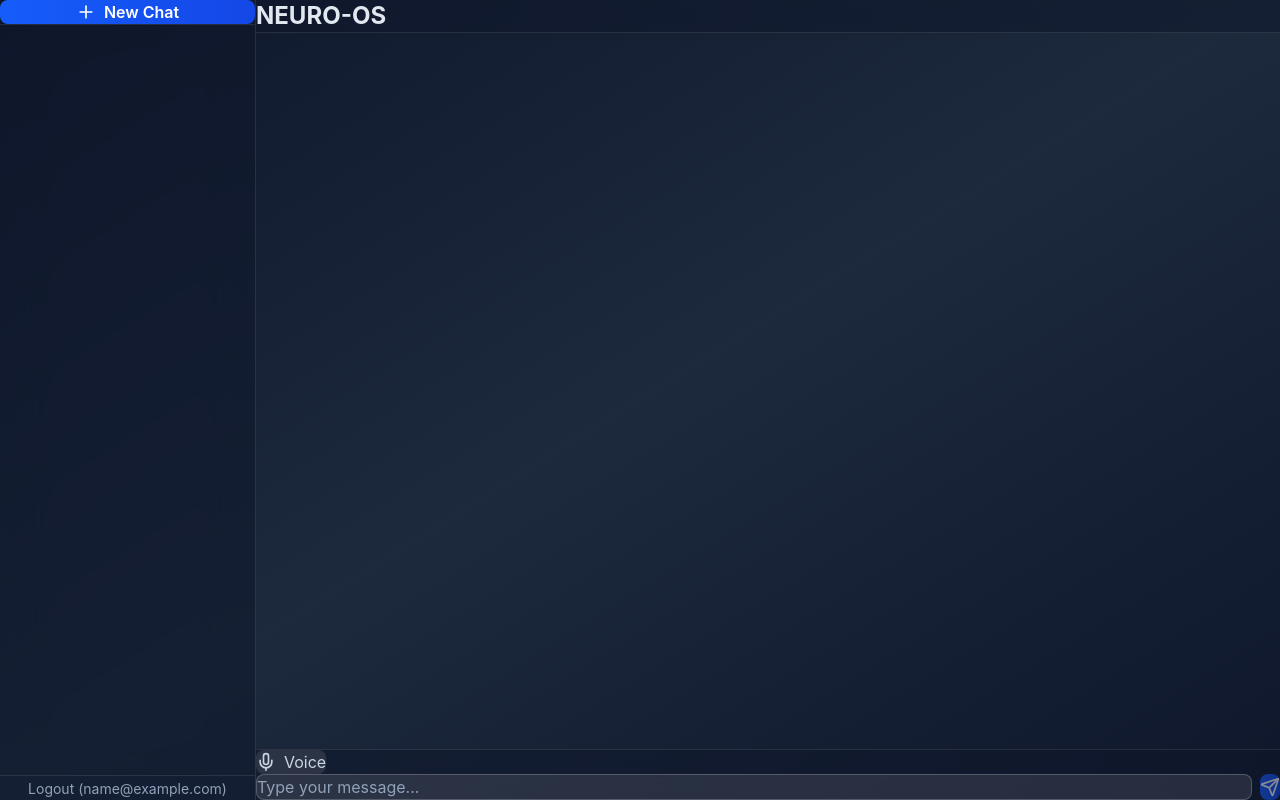
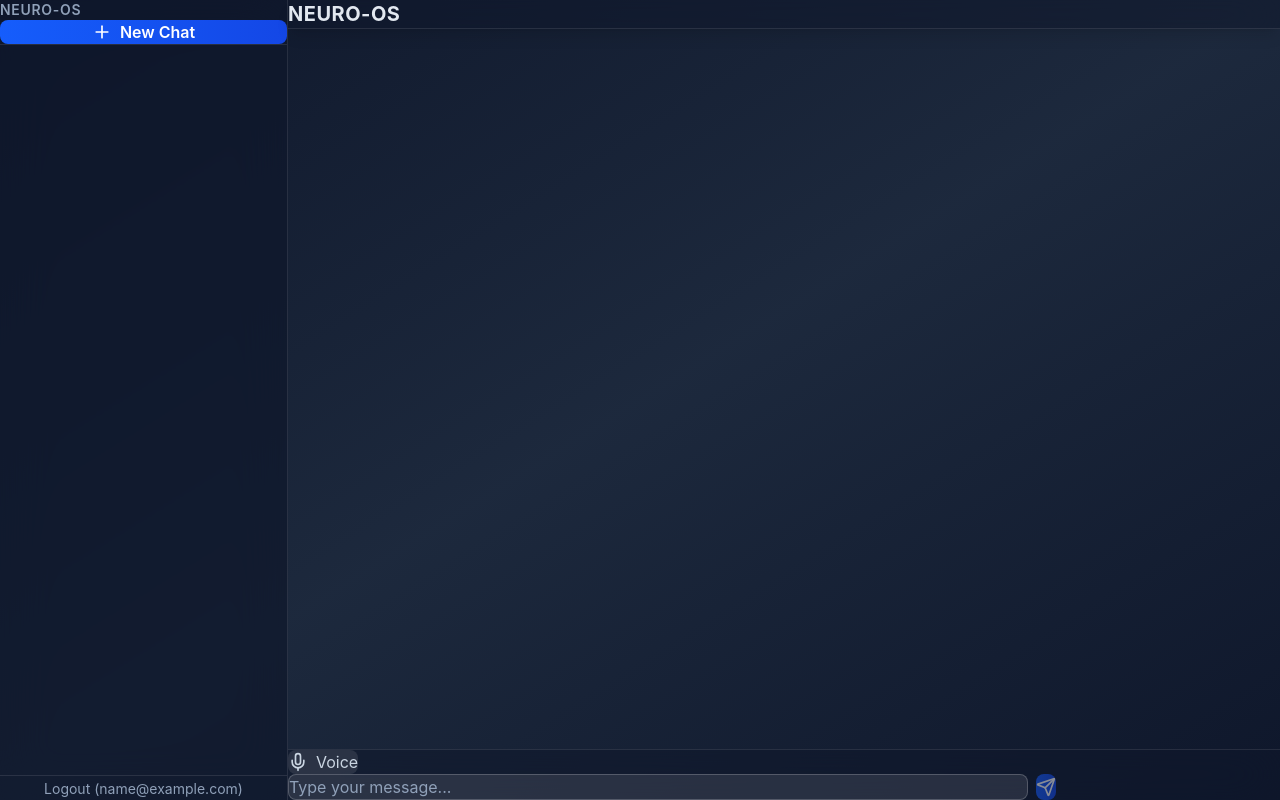
Before and after one commit to Bharathi9705/neuro-os, a Next.js app in the folder frontend/: page / in a window 1280 px wide. Both pictures are taken after typing "name@example.com", "Sample123" into the empty fields and a click on the button "Login / Sign Up". Built offline with nearby package versions, Linux system fonts and the light colour scheme.

Commit message:
Improve layout spacing and center chat content

```diff
--- a/frontend/app/page.tsx
+++ b/frontend/app/page.tsx
@@ -201,8 +201,9 @@ export default function Home() {
 
   return (
     <div className="flex h-screen bg-gradient-to-br from-slate-900 via-slate-800 to-slate-900">
-      <div className="w-64 bg-slate-900/50 backdrop-blur-xl border-r border-white/10 flex flex-col">
-        <div className="p-4 border-b border-white/10">
+      <div className="w-72 bg-slate-900/70 backdrop-blur-xl border-r border-white/10 flex flex-col">
+  <div className="p-4 border-b border-white/10">
+    <h2 className="text-sm font-semibold text-slate-400 uppercase tracking-wider mb-3">Neuro-OS</h2>
           <button
             onClick={createNewChat}
             className="w-full flex items-center justify-center gap-2 bg-gradient-to-r from-blue-600 to-blue-700 hover:from-blue-700 hover:to-blue-800 text-white font-semibold py-2 rounded-lg transition-all duration-200"
@@ -249,11 +250,12 @@ export default function Home() {
       </div>
 
       <div className="flex-1 flex flex-col">
-        <div className="bg-slate-900/50 backdrop-blur-xl border-b border-white/10 p-4 flex items-center justify-between">
-          <h1 className="text-2xl font-bold gradient-text">NEURO-OS</h1>
-        </div>
+        <div className="bg-slate-900/50 backdrop-blur-xl border-b border-white/10 px-6 py-4 flex items-center justify-between shadow-lg">
+  <h1 className="text-xl font-bold gradient-text tracking-wide">NEURO-OS</h1>
+</div>
 
-        <div className="flex-1 overflow-y-auto p-6 space-y-4">
+        <div className="flex-1 overflow-y-auto px-4 py-6">
+          <div className="max-w-3xl mx-auto space-y-4">
           {currentChatId && getCurrentChat()?.messages.length === 0 && (
             <div className="h-full flex items-center justify-center text-center">
               <div>
@@ -320,9 +322,11 @@ export default function Home() {
           )}
 
           <div ref={messagesEndRef} />
+          </div>
         </div>
 
-        <div className="bg-slate-900/50 backdrop-blur-xl border-t border-white/10 p-4">
+        <div className="bg-slate-900/50 backdrop-blur-xl border-t border-white/10 px-4 py-4">
+          <div className="max-w-3xl mx-auto">
           <div className="flex gap-2 mb-2">
             <button
               onClick={toggleVoiceInput}
@@ -348,7 +352,8 @@ export default function Home() {
               className="bg-gradient-to-r from-blue-600 to-blue-700 hover:from-blue-700 hover:to-blue-800 text-white font-semibold p-3 rounded-lg transition-all duration-200 disabled:opacity-50"
             >
               <Send size={20} />
-            </button>
+           </button>
+          </div>
           </div>
         </div>
       </div>
```
